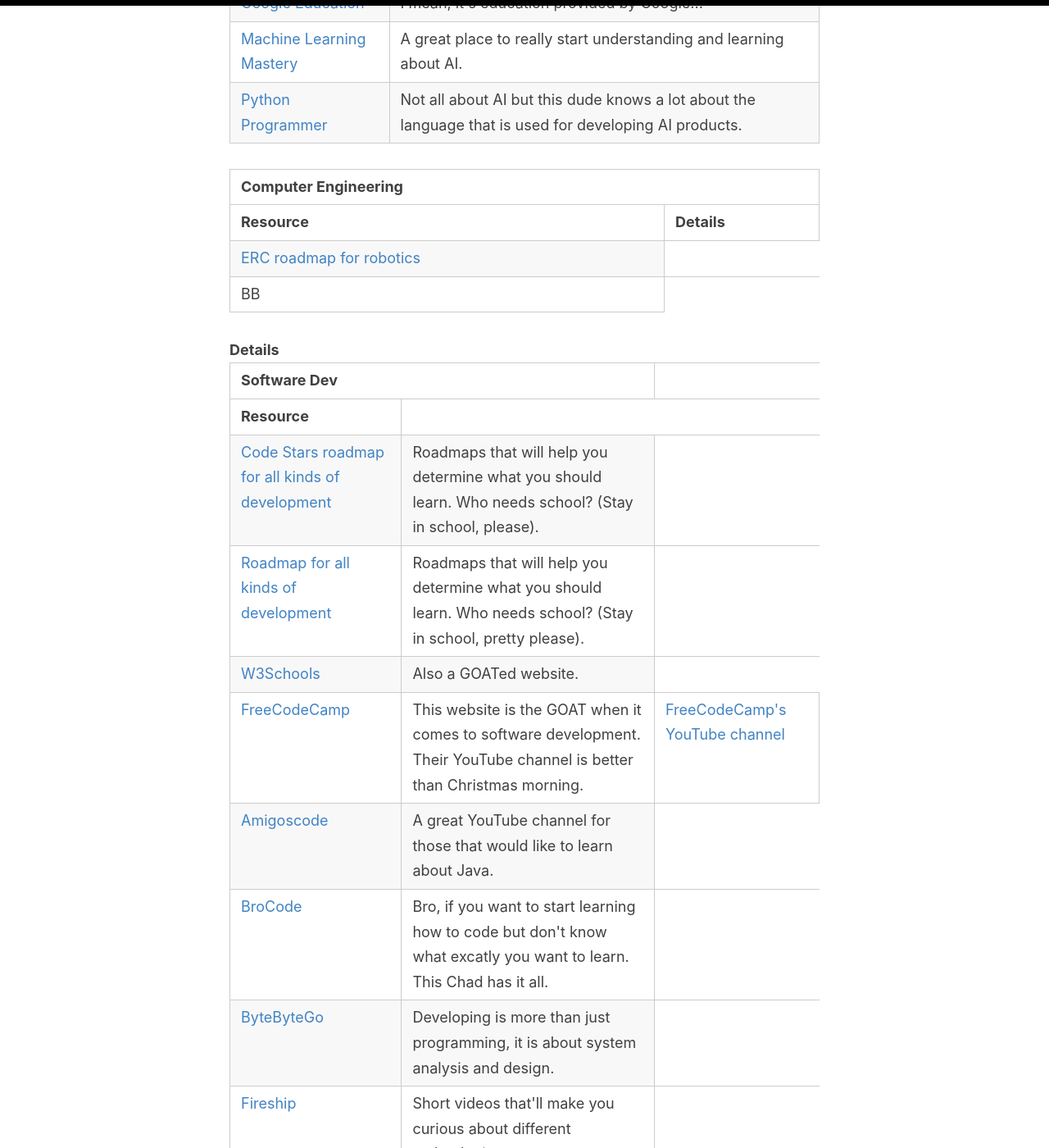
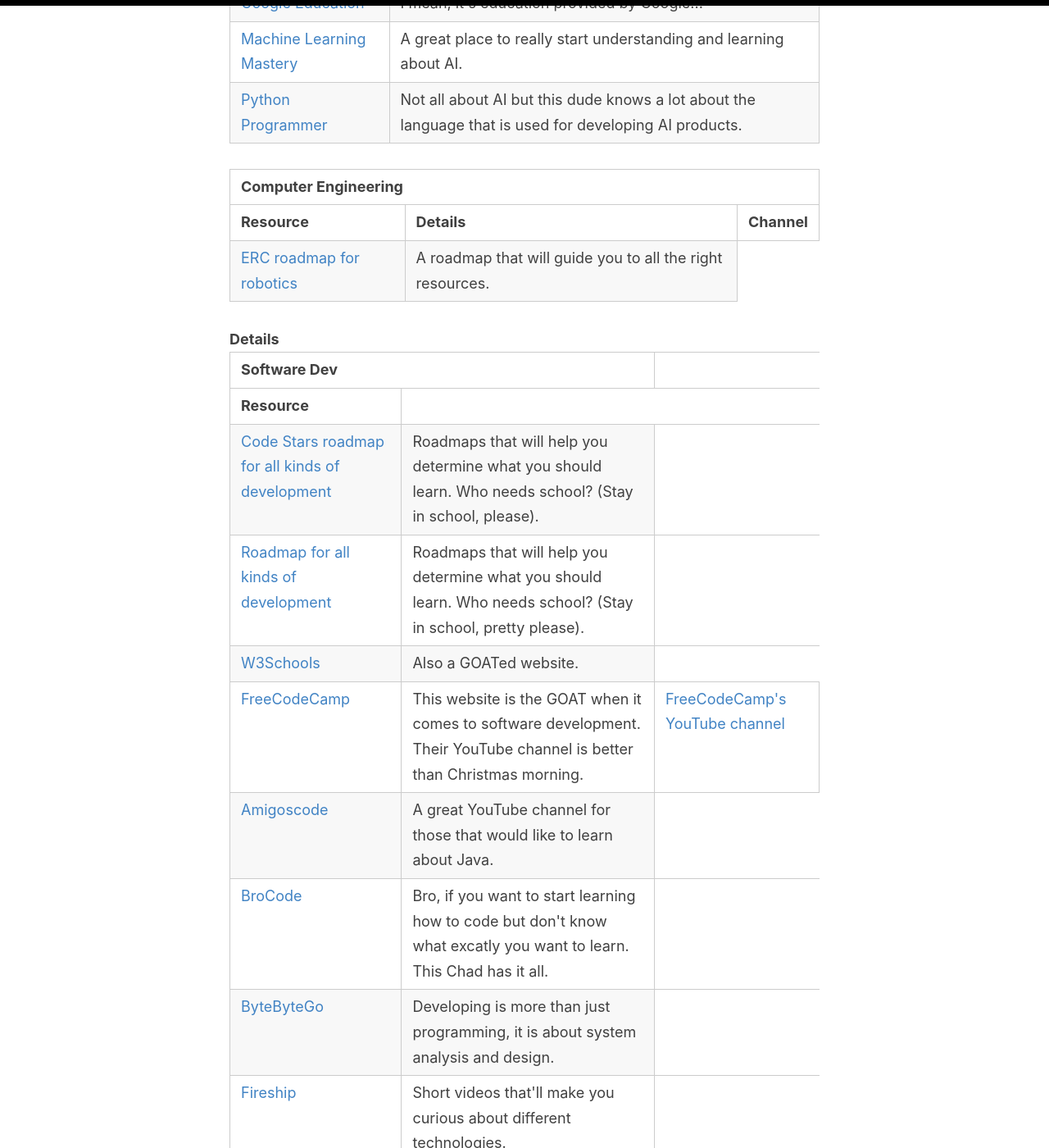
Before and after one commit to Group8-IndabaDay/InfoDay, a Jekyll site: the page built from index.html, in a window 1280 px wide and 1400 px high, scrolled down 241 px. Shown: the whole window at 82% size. Built offline with Jekyll 4.4.1, drawn with Linux system fonts in a browser that asks for light colours; the list of posts is cut into pages by our own code.

Commit message:
Update default.html

```diff
--- a/_layouts/default.html
+++ b/_layouts/default.html
@@ -10,7 +10,7 @@
     <link rel="canonical" href="{{ site.url }}{{ page.url }}" />
 
     <meta name="theme-color" content="#000000">
-    <link rel="icon" type="image/png" sizes="32x32" href="{{ site.baseurl }}/images/favicon-32x32.png">
+    <link rel="icon" type="image/jpg" sizes="32x32" href="{{ site.baseurl }}/images/favicon-32x32.jpg">
     {% include analytics_head.html %}
   </head>
 
@@ -61,19 +61,18 @@
           <table style="width:100%">
             <thead>
               <tr>
-                <th colspan="2"><b>Computer Engineering</b></th>
+                <th colspan="3"><b>Computer Engineering</b></th>
               </tr>
             </thead>
             <tbody>
               <tr>
                 <th><b>Resource</b></th>
                 <th><b>Details</b></th>
+                <th><b>Channel</b></th>
               </tr>
               <tr>
                 <td><a href="https://erc-bpgc.github.io/handbook/roadmap/">ERC roadmap for robotics</a></td>
-              </tr>
-              <tr>
-                <td> BB </td>
+                <td>A roadmap that will guide you to all the right resources.</td>
               </tr>
             </tbody>
           </table>
@@ -87,8 +86,9 @@
             <tbody>
               <tr>
                 <th><b>Resource</b></th
-                  <th><b>Details</b></th>
+                <th><b>Details</b></th>
               </tr>
+
               <tr>
                 <td><a href="https://www.codestars.com/infographic/">Code Stars roadmap for all kinds of development</a></td>
                 <td>Roadmaps that will help you determine what you should learn. Who needs school? (Stay in school, please).</td>
@@ -140,7 +140,7 @@
             <table style="width:100%">
             <thead>
               <tr>
-                <th colspan="2"><b>General</b></th>
+                <th colspan="3"><b>General</b></th>
               </tr>
             </thead>
             <tbody>
@@ -148,6 +148,7 @@
               <tr>
                 <th><b>Resource</b></th>
                 <th><b>Details</b></th>
+                <th><b>Channel</b></th>
               </tr>
 
               <tr>
```
